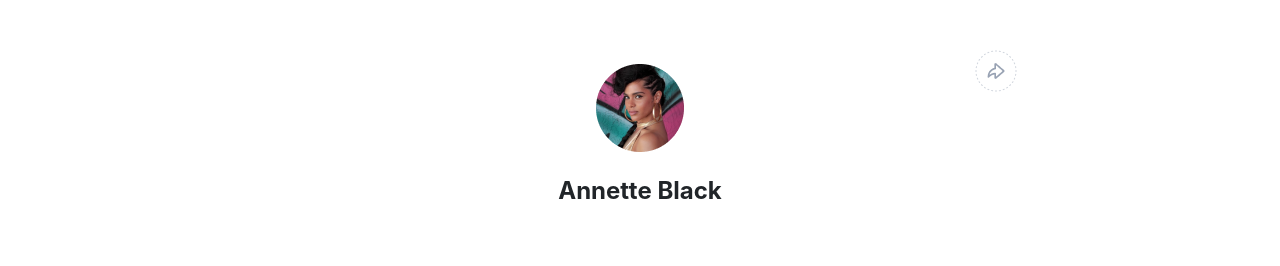
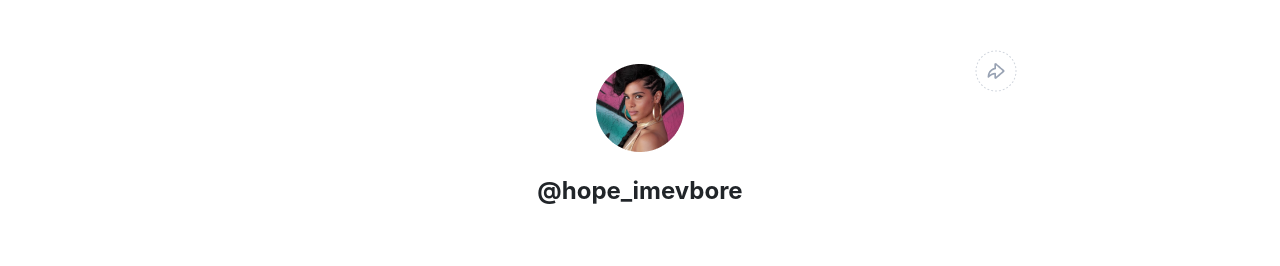
Before and after one commit to just-hope-netizen/link-tree-, a React (Create React App) app: page / in a window 1280 px wide. Shown: the top 266 px of the page. Built offline with nearby package versions, Linux system fonts and the light colour scheme.

Commit message:
Refactor

```diff
--- a/src/components/Header/index.jsx
+++ b/src/components/Header/index.jsx
@@ -5,8 +5,9 @@ export const Header =()=>{
 return (
   <header className='d-flex flex-column align-items-center position-relative'>
     <div className='img-wrapper'>
-      <img src={img} alt='owner' className='img' id='profile__img' />
-      <p className='img-name'>Annette Black</p>
+      <img src={img} alt='profile ' className='img' id='profile__img' />
+      <p className='img-name' id='twitter'>@hope_imevbore</p>
+      <p className='d-none' id='slack'>hope peter</p>
       <img src={shareBtn} alt='share icon' className='share-btn d-none d-md-block' />
       <ShareIcon className='share-btn d-md-none' />
     </div>
```
